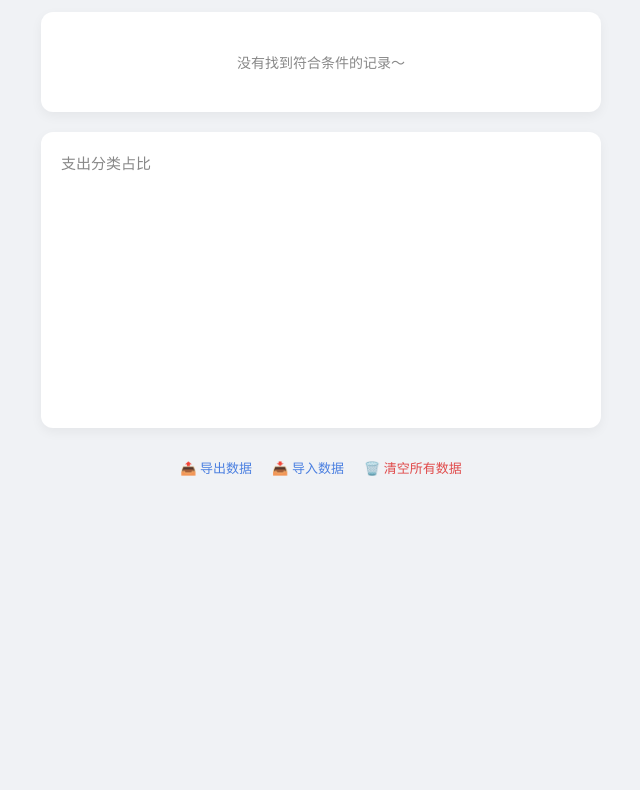
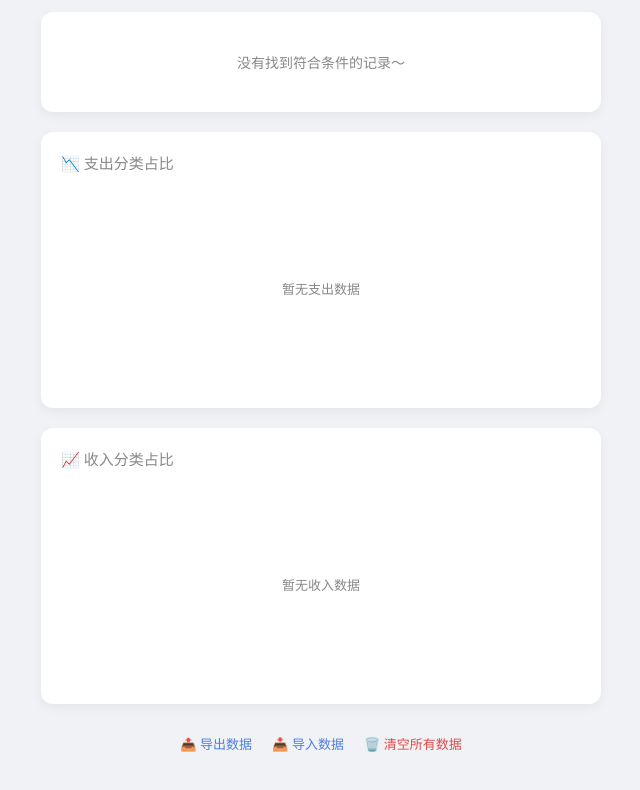
Before and after one commit to Seve7n/account-book, a plain HTML site: page index.html in a window 1280 px wide. Shown: the part 492-1282 px from the top of the page, without its empty margins (319-959 px from the left). Before the commit the page ends 1009 px from the top, so only its background shows below. Drawn offline with nearby package versions, Linux system fonts and the light colour scheme.

Commit message:
Update index.html

```diff
--- a/index.html
+++ b/index.html
@@ -5,7 +5,6 @@
 <meta name="viewport" content="width=device-width, initial-scale=1.0">
 <title>我的记账本</title>
 <style>
-  /* 定义颜色变量，方便切换深色模式 */
   :root {
     --bg-color: #f0f2f5;
     --card-bg: #ffffff;
@@ -19,7 +18,6 @@
     --shadow: 0 4px 12px rgba(0,0,0,0.05);
   }
 
-  /* 深色模式变量 */
   body.dark-mode {
     --bg-color: #1a1a2e;
     --card-bg: #16213e;
@@ -43,7 +41,6 @@
     align-items: center;
   }
 
-  /* 顶部导航栏 */
   .navbar {
     width: 100%;
     height: 60px;
@@ -70,7 +67,6 @@
   }
   .btn-icon:hover { background: var(--border-color); }
 
-  /* 主体容器 */
   .app {
     width: 100%;
     max-width: 600px;
@@ -78,7 +74,6 @@
     margin: 0 auto;
   }
 
-  /* 统计卡片 */
   .stats { display: flex; gap: 12px; margin-bottom: 20px; }
   .stat-card {
     flex: 1; background: var(--card-bg); border-radius: 12px;
@@ -89,7 +84,6 @@
   .income-text { color: var(--income-color) !important; }
   .expense-text { color: var(--expense-color) !important; }
 
-  /* 表单卡片 */
   .form {
     background: var(--card-bg); border-radius: 12px; padding: 20px;
     margin-bottom: 20px; box-shadow: var(--shadow);
@@ -121,7 +115,6 @@
   .btn-add:hover { background: var(--primary-hover); transform: translateY(-1px); }
   .btn-add:active { transform: translateY(1px); }
 
-  /* 工具栏 */
   .toolbar {
     display: flex; justify-content: space-between; align-items: center;
     margin-bottom: 15px; flex-wrap: wrap; gap: 10px;
@@ -141,7 +134,6 @@
   .btn-text:hover { text-decoration: underline; }
   .btn-danger { color: var(--expense-color); }
 
-  /* 记录列表 */
   .list { background: var(--card-bg); border-radius: 12px; overflow: hidden; box-shadow: var(--shadow); }
   .record {
     display: flex; align-items: center; padding: 14px 16px;
@@ -167,14 +159,24 @@
   .empty { text-align: center; color: var(--text-sub); padding: 40px 20px; font-size: 14px; }
 
   /* 图表容器 */
+  .charts-grid {
+    display: flex; gap: 20px; margin-top: 20px; flex-wrap: wrap;
+  }
   .chart-box {
+    flex: 1; min-width: 280px;
     background: var(--card-bg); border-radius: 12px; padding: 20px;
-    margin-top: 20px; box-shadow: var(--shadow);
+    box-shadow: var(--shadow);
+    position: relative;
   }
   .chart-box h2 { font-size: 15px; margin-bottom: 15px; color: var(--text-sub); font-weight: 500; }
-  .chart-wrap { position: relative; height: 220px; }
+  .chart-wrap { position: relative; height: 200px; width: 100%; display: flex; justify-content: center; align-items: center; }
 
-  /* 底部数据管理 */
+  /* 用于没有数据时显示的提示词 */
+  .chart-empty {
+    position: absolute; color: var(--text-sub); font-size: 13px;
+    display: none; pointer-events: none;
+  }
+
   .data-manage {
     display: flex; justify-content: center; gap: 20px; margin-top: 30px; margin-bottom: 20px;
   }
@@ -182,7 +184,6 @@
 </head>
 <body>
 
-  <!-- 顶部导航 -->
   <div class="navbar">
     <div class="nav-content">
       <div class="nav-title">💰 我的账本</div>
@@ -191,7 +192,6 @@
   </div>
 
   <div class="app">
-    <!-- 统计卡片 -->
     <div class="stats">
       <div class="stat-card">
         <div class="label">总收入</div>
@@ -207,7 +207,6 @@
       </div>
     </div>
 
-    <!-- 记账表单 -->
     <div class="form">
       <div class="form-row">
         <div class="type-switch">
@@ -228,7 +227,6 @@
       </div>
     </div>
 
-    <!-- 搜索与筛选 -->
     <div class="toolbar">
       <div class="search-box">
         <input type="text" id="searchInput" placeholder="搜索备注或分类...">
@@ -239,18 +237,26 @@
       </div>
     </div>
 
-    <!-- 记录列表 -->
     <div class="list" id="list"></div>
 
-    <!-- 图表 -->
+    <!-- 双图表展示区 -->
+    <div class="charts-grid">
       <div class="chart-box">
-      <h2>支出分类占比</h2>
+        <h2>📉 支出分类占比</h2>
         <div class="chart-wrap">
-        <canvas id="pieChart"></canvas>
+          <canvas id="expenseChart"></canvas>
+          <div class="chart-empty" id="expenseEmpty">暂无支出数据</div>
+        </div>
+      </div>
+      <div class="chart-box">
+        <h2>📈 收入分类占比</h2>
+        <div class="chart-wrap">
+          <canvas id="incomeChart"></canvas>
+          <div class="chart-empty" id="incomeEmpty">暂无收入数据</div>
+        </div>
       </div>
     </div>
 
-    <!-- 底部数据管理区 -->
     <div class="data-manage">
       <button class="btn-text" id="btnExport">📤 导出数据</button>
       <button class="btn-text" id="btnImport">📥 导入数据</button>
@@ -261,26 +267,24 @@
 
 <script src="https://cdn.jsdelivr.net/npm/chart.js@4.4.0/dist/chart.umd.min.js"></script>
 <script>
-/* ============ 配置 ============ */
 const CATEGORIES = {
   expense: ['餐饮', '交通', '购物', '娱乐', '学习', '医疗', '其他'],
   income:  ['工资', '兼职', '理财', '红包', '其他']
 };
 const STORAGE_KEY = 'my_fancy_records';
+const THEME_KEY = 'my_fancy_theme';
 
-/* ============ 状态 ============ */
 let records = loadRecords();
 let currentType = 'expense';
-let pieChart = null;
+let expenseChartObj = null;
+let incomeChartObj = null;
 let isDarkMode = false;
 
-/* ============ 数据层 ============ */
 function loadRecords() {
   try { return JSON.parse(localStorage.getItem(STORAGE_KEY) || '[]'); } catch (e) { return []; }
 }
 function saveRecords() { localStorage.setItem(STORAGE_KEY, JSON.stringify(records)); }
 
-/* ============ DOM 引用 ============ */
 const $amount = document.getElementById('amount');
 const $category = document.getElementById('category');
 const $date = document.getElementById('date');
@@ -293,29 +297,30 @@ const $totalExpense = document.getElementById('totalExpense');
 const $balance = document.getElementById('balance');
 const typeBtns = document.querySelectorAll('.type-btn');
 
-/* ============ 初始化 ============ */
 function init() {
   $date.value = new Date().toISOString().slice(0, 10);
+
+  if (localStorage.getItem(THEME_KEY) === 'dark') {
+    isDarkMode = true;
+    document.body.classList.add('dark-mode');
+    document.getElementById('btnTheme').textContent = '☀️';
+  }
+
   switchType('expense');
-  renderCategoryOptions();
   render();
 
-  // 基础事件
   document.getElementById('btnAdd').addEventListener('click', addRecord);
   typeBtns.forEach(btn => btn.addEventListener('click', () => switchType(btn.dataset.type)));
   $amount.addEventListener('keydown', e => { if (e.key === 'Enter') addRecord(); });
 
-  // 筛选与搜索事件
   $monthFilter.addEventListener('change', render);
   $searchInput.addEventListener('input', render);
   document.getElementById('btnClearFilter').addEventListener('click', () => {
     $monthFilter.value = ''; $searchInput.value = ''; render();
   });
 
-  // 主题切换
   document.getElementById('btnTheme').addEventListener('click', toggleTheme);
 
-  // 数据导入导出
   document.getElementById('btnExport').addEventListener('click', exportData);
   document.getElementById('btnImport').addEventListener('click', () => document.getElementById('fileInput').click());
   document.getElementById('fileInput').addEventListener('change', importData);
@@ -328,14 +333,10 @@ function switchType(type) {
     btn.classList.remove('active-expense', 'active-income');
     if (btn.dataset.type === type) btn.classList.add(type === 'expense' ? 'active-expense' : 'active-income');
   });
-  renderCategoryOptions();
-}
-
-function renderCategoryOptions() {
+  // 修复了切换类型时分类选项不更新的Bug
   $category.innerHTML = CATEGORIES[currentType].map(c => `<option value="${c}">${c}</option>`).join('');
 }
 
-/* ============ 核心逻辑 ============ */
 function addRecord() {
   const amount = parseFloat($amount.value);
   if (!amount || isNaN(amount) || amount <= 0) {
@@ -368,7 +369,6 @@ function clearAllData() {
   saveRecords(); render();
 }
 
-/* ============ 渲染层 ============ */
 function getFilteredRecords() {
   let filtered = records;
   const month = $monthFilter.value;
@@ -388,7 +388,7 @@ function render() {
   const filtered = getFilteredRecords();
   renderStats(filtered);
   renderList(filtered);
-  renderChart(filtered);
+  renderCharts(filtered);
 }
 
 function renderStats(list) {
@@ -431,39 +431,71 @@ function renderList(list) {
   });
 }
 
-function renderChart(list) {
-  const expenses = list.filter(r => r.type === 'expense');
-  const map = {};
-  expenses.forEach(r => { map[r.category] = (map[r.category] || 0) + r.amount; });
-  const labels = Object.keys(map);
-  const data = Object.values(map);
-
-  if (pieChart) pieChart.destroy();
-  if (labels.length === 0) return;
-
+/* ======= 彻底重构的双图表渲染逻辑 ======= */
+function renderCharts(list) {
   const isDark = document.body.classList.contains('dark-mode');
   const textColor = isDark ? '#e4e4e4' : '#666';
-  const colors = ['#4a7fe0', '#e04a4a', '#f0a020', '#1a9e5c', '#9b59b6', '#16a085', '#e67e22'];
 
-  const ctx = document.getElementById('pieChart').getContext('2d');
-  pieChart = new Chart(ctx, {
+  function getChartData(type) {
+    const filteredList = list.filter(r => r.type === type);
+    const map = {};
+    filteredList.forEach(r => { map[r.category] = (map[r.category] || 0) + r.amount; });
+    return { labels: Object.keys(map), data: Object.values(map) };
+  }
+
+  // 1. 处理支出图表
+  if (expenseChartObj) expenseChartObj.destroy();
+  const expData = getChartData('expense');
+  const $expEmpty = document.getElementById('expenseEmpty');
+
+  if (expData.labels.length === 0) {
+    $expEmpty.style.display = 'block';
+  } else {
+    $expEmpty.style.display = 'none';
+    const ctxExp = document.getElementById('expenseChart').getContext('2d');
+    expenseChartObj = new Chart(ctxExp, {
       type: 'doughnut',
-    data: { labels, datasets: [{ data, backgroundColor: colors.slice(0, labels.length) }] },
+      data: {
+        labels: expData.labels,
+        datasets: [{ data: expData.data, backgroundColor: ['#e04a4a', '#f0a020', '#d9534f', '#f0ad4e', '#c9302c', '#ec971f', '#d9534f'] }]
+      },
       options: {
         responsive: true, maintainAspectRatio: false, cutout: '65%',
-      plugins: {
-        legend: { position: 'right', labels: { color: textColor, boxWidth: 12, font: { size: 12 } } }
-      }
+        plugins: { legend: { position: 'right', labels: { color: textColor, boxWidth: 12, font: { size: 11 } } } }
       }
     });
   }
 
-/* ============ 高级功能：主题与数据 ============ */
+  // 2. 处理收入图表
+  if (incomeChartObj) incomeChartObj.destroy();
+  const incData = getChartData('income');
+  const $incEmpty = document.getElementById('incomeEmpty');
+
+  if (incData.labels.length === 0) {
+    $incEmpty.style.display = 'block';
+  } else {
+    $incEmpty.style.display = 'none';
+    const ctxInc = document.getElementById('incomeChart').getContext('2d');
+    incomeChartObj = new Chart(ctxInc, {
+      type: 'doughnut',
+      data: {
+        labels: incData.labels,
+        datasets: [{ data: incData.data, backgroundColor: ['#1a9e5c', '#4a7fe0', '#16a085', '#2980b9', '#27ae60', '#3498db', '#1abc9c'] }]
+      },
+      options: {
+        responsive: true, maintainAspectRatio: false, cutout: '65%',
+        plugins: { legend: { position: 'right', labels: { color: textColor, boxWidth: 12, font: { size: 11 } } } }
+      }
+    });
+  }
+}
+
 function toggleTheme() {
   isDarkMode = !isDarkMode;
   document.body.classList.toggle('dark-mode', isDarkMode);
   document.getElementById('btnTheme').textContent = isDarkMode ? '☀️' : '🌙';
-  renderChart(getFilteredRecords()); // 重新渲染图表以适应颜色
+  localStorage.setItem(THEME_KEY, isDarkMode ? 'dark' : 'light');
+  renderCharts(getFilteredRecords());
 }
 
 function exportData() {
@@ -488,12 +520,11 @@ function importData(e) {
         }
       } else alert('文件格式不正确');
     } catch (err) { alert('读取失败，请确保是有效的 JSON 文件'); }
-    e.target.value = ''; // 允许重复导入同一个文件
+    e.target.value = '';
   };
   reader.readAsText(file);
 }
 
-/* ============ 工具 ============ */
 function escapeHtml(str) {
   return str.replace(/[&<>"']/g, m => ({ '&': '&amp;', '<': '&lt;', '>': '&gt;', '"': '&quot;', "'": '&#39;' }[m]));
 }
```
Lines whose indentation alone changed are shown as unchanged.
